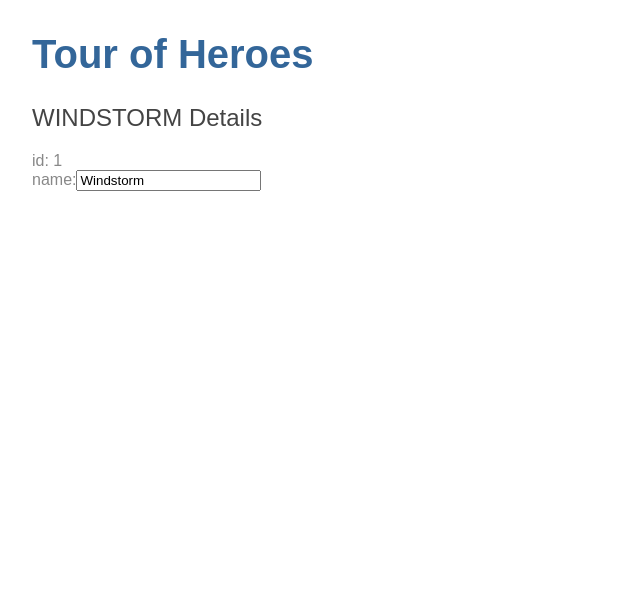
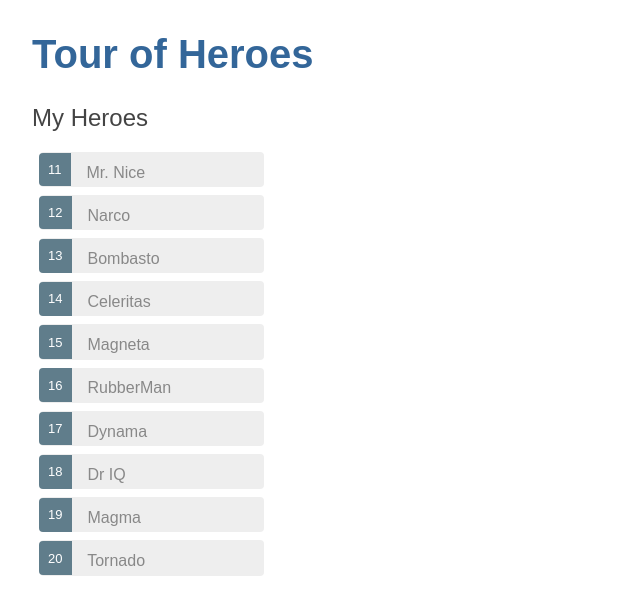
Before and after one commit to lafferjm/react-tour-of-heroes, a React (Create React App) app: page /heroes in a window 1280 px wide. Shown: the top 614 px of the page, without its empty margins (0-640 px from the left). Built offline with nearby package versions, Linux system fonts and the light colour scheme.

Commit message:
heroes list

```diff
--- a/src/components/heroes/index.js
+++ b/src/components/heroes/index.js
@@ -1,42 +1,64 @@
 import React from 'react';
+import HEROES from '../../heroes';
+import './styles.css';
 
 class Heroes extends React.Component {
   constructor(props) {
     super(props);
 
     this.state = {
-      hero: {
-        id: 1,
-        name: 'Windstorm'
-      }
+      heroes: HEROES,
+      selectedHero: null
     };
   }
 
-  updateHero = (event, id) => {
+  updateHero = event => {
+    const { selectedHero } = this.state;
+    selectedHero.name = event.target.value;
+    this.setState({ selectedHero });
+  }
+
+  selectHero = hero => {
     this.setState({
-      hero: {
-        id: id,
-        name: event.target.value
-      }
+      selectedHero: hero
     });
   }
 
   render() {
-    const { hero } = this.state;
-
+    const { heroes, selectedHero } = this.state;
     return (
       <>
-        <h2>{hero.name.toUpperCase()} Details</h2>
-        <div><span>id: </span>{hero.id}</div>
+        <h2>My Heroes</h2>
+        <ul class="heroes">
+          {
+            heroes.map(hero => (
+              <li
+                key={hero.id}
+                onClick={() => this.selectHero(hero)}
+                className={hero === selectedHero ? 'selected' : null}
+              >
+                <span class="badge">{hero.id}</span> {hero.name}
+              </li>
+            ))
+          }
+        </ul>
+        {
+          selectedHero && (
+            <div>
+              <h2>{selectedHero.name.toUpperCase()} Details</h2>
+              <div><span>id: </span>{selectedHero.id}</div>
               <div>
                 <label>name:
                   <input
-              placeholder="name"
-              value={hero.name}
-              onChange={event => this.updateHero(event, hero.id)}
+                    value={selectedHero.name}
+                    placeholder='name'
+                    onChange={this.updateHero}
                   />
                 </label>
               </div>
+            </div>
+          )
+        }
       </>
     )
   }
--- a/src/components/heroes/styles.css
+++ b/src/components/heroes/styles.css
@@ -0,0 +1,48 @@
+/* HerosComponent's private CSS styles */
+.selected {
+  background-color: #cfd8dc !important;
+}
+
+.heroes {
+  margin: 0 0 2em 0;
+  list-style-type: none;
+  padding: 0;
+  width: 15em;
+}
+.heroes li {
+  cursor: pointer;
+  position: relative;
+  left: 0;
+  background-color: #eee;
+  margin: .5em;
+  padding: .3em 0;
+  height: 1.6em;
+  border-radius: 4px;
+}
+.heroes li.selected:hover {
+  background-color: #bbd8dc !important;
+  color: white;
+}
+.heroes li:hover {
+  color: #607d8b;
+  background-color: #ddd;
+  left: .1em;
+}
+.heroes .text {
+  position: relative;
+  top: -3px;
+}
+.heroes .badge {
+  display: inline-block;
+  font-size: small;
+  color: white;
+  padding: 0.8em 0.7em 0 0.7em;
+  background-color: #607d8b;
+  line-height: 1em;
+  position: relative;
+  left: -1px;
+  top: -4px;
+  height: 1.8em;
+  margin-right: .8em;
+  border-radius: 4px 0 0 4px;
+}
--- /dev/null
+++ b/src/heroes.js
@@ -0,0 +1,14 @@
+const HEROES = [
+  { id: 11, name: 'Mr. Nice' },
+  { id: 12, name: 'Narco' },
+  { id: 13, name: 'Bombasto' },
+  { id: 14, name: 'Celeritas' },
+  { id: 15, name: 'Magneta' },
+  { id: 16, name: 'RubberMan' },
+  { id: 17, name: 'Dynama' },
+  { id: 18, name: 'Dr IQ' },
+  { id: 19, name: 'Magma' },
+  { id: 20, name: 'Tornado' }
+];
+
+export default HEROES;
```
Lines whose indentation alone changed are shown as unchanged.
